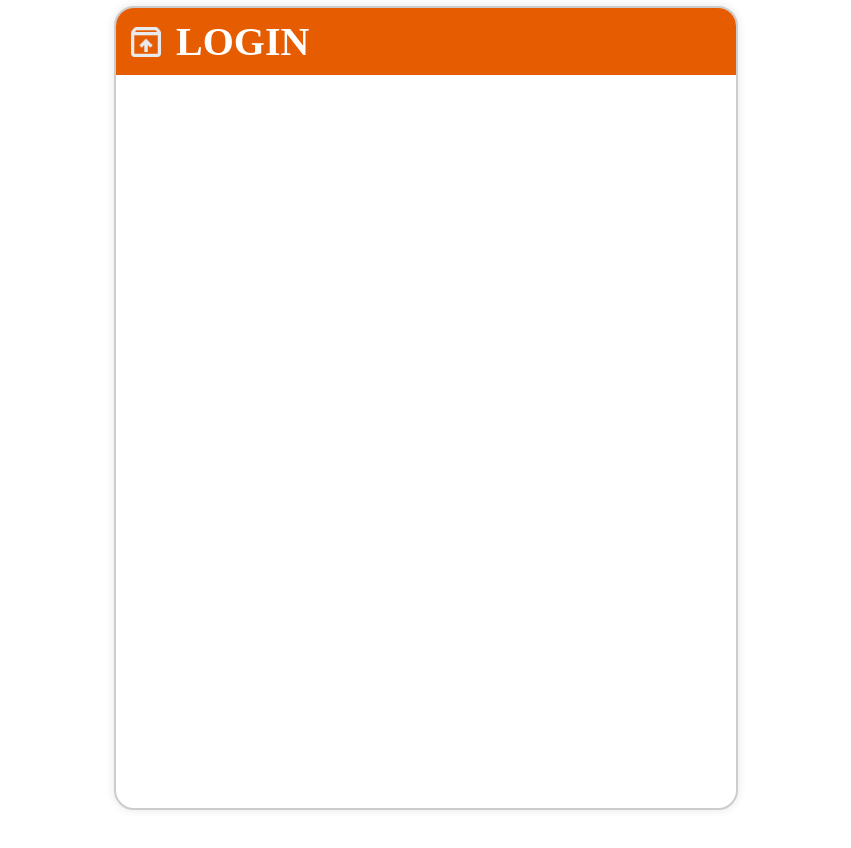
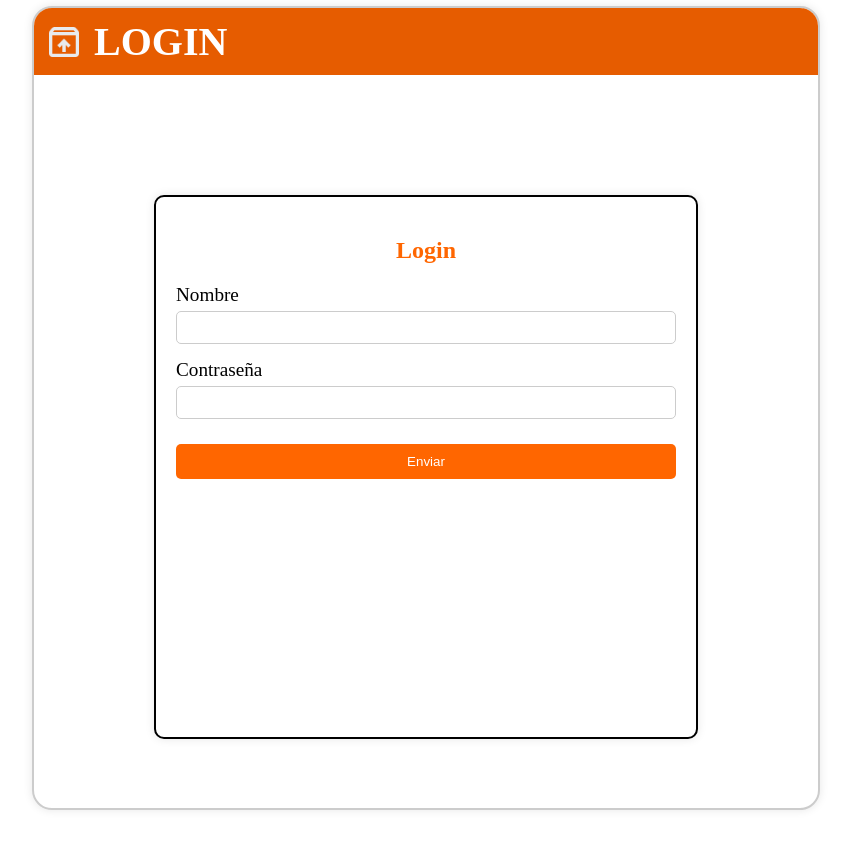
Before and after one commit to marquina2014/Proyecto_ParaBHP_Excel, a React (Vite) app: page / in a window 1280 px wide. Shown: the top 848 px of the page, without its empty margins (214-1065 px from the left). Before the commit the page ends 816 px from the top, so only its background shows below. Built offline with nearby package versions, Linux system fonts and the light colour scheme.

Commit message:
Commit para añadir el login, gabooooooooooooooooo

```diff
--- /dev/null
+++ b/src/Login.css
@@ -0,0 +1,93 @@
+.panel {
+    width: 1200px;
+    height: 800px;
+    margin: 20px auto;
+    border: 2px solid #ccc;
+    border-radius: 20px;
+    background-color: #ffffff;
+    box-shadow: 0 0 10px rgba(0, 0, 0, 0.1);
+  }
+
+  .header {
+    background-color: #e65c00;
+    color: white;
+    padding: 10px;
+    display: flex;
+    align-items: center;
+    width: 100%;
+    box-sizing: border-box;
+    border-radius: 18px 18px 0 0;
+  }
+
+  .header .icon-lock {
+    height: 40px;
+    width: 40px;
+    background-image: url('/cargar.jpg') !important;
+    background-size: cover;
+    background-position: center;
+    margin-right: 10px;
+  }
+
+  .header span {
+    font-size: 2.5em;
+    font-weight: bolder;
+  }
+
+  .content {
+    padding: 120px;
+    height: 570px;
+  }
+
+
+  .login-container {
+    width: 500px;
+    height: 500px;
+    margin: 0 auto;
+    padding: 20px;
+    border: 1px solid #ccc;
+    border-radius: 10px;
+    box-shadow: 0 0 10px rgba(0, 0, 0, 0.1);
+    background-color: #fff;
+    border: 2px solid #000000;
+
+  }
+
+  .login-container h2 {
+    text-align: center;
+    margin-bottom: 20px;
+    color: #ff6600; /* Color del título */
+  }
+
+  .input-group {
+    margin-bottom: 15px;
+    font-size: 1.2em;
+
+  }
+
+  .input-group label {
+    display: block;
+    margin-bottom: 5px;
+  }
+
+  .input-group input {
+    width: 100%;
+    padding: 8px;
+    box-sizing: border-box;
+    border: 1px solid #ccc;
+    border-radius: 5px;
+  }
+
+  button {
+    width: 100%;
+    padding: 10px;
+    margin-top: 10px;
+    background-color: #ff6600; /* Color del botón */
+    color: #fff;
+    border: none;
+    border-radius: 5px;
+    cursor: pointer;
+  }
+
+  button:hover {
+    background-color: #e65c00; /* Color del botón al pasar el mouse */
+  }
--- a/src/login.jsx
+++ b/src/login.jsx
@@ -1,13 +1,51 @@
-import React from 'react';
-import './Panel.css';
+import React, { useState } from 'react';
+import './Login.css';
 
 function Login() {
+    const [username, setUsername] = useState('');
+  const [password, setPassword] = useState('');
+
+  const handleSubmit = (e) => {
+    e.preventDefault();
+    // Aquí puedes manejar el envío de los datos del formulario
+    console.log('Username:', username);
+    console.log('Password:', password);
+  };
   return (
     <div className="panel">
     <div className="header">
       <i className="icon-lock"></i>
       <span>LOGIN</span>
 
+
+    </div>
+    <div className="content">
+    <div className="login-container">
+      <h2>Login</h2>
+      <form onSubmit={handleSubmit}>
+        <div className="input-group">
+          <label htmlFor="username">Nombre</label>
+          <input
+            type="text"
+            id="username"
+            value={username}
+            onChange={(e) => setUsername(e.target.value)}
+            required
+          />
+        </div>
+        <div className="input-group">
+          <label htmlFor="password">Contraseña</label>
+          <input
+            type="password"
+            id="password"
+            value={password}
+            onChange={(e) => setPassword(e.target.value)}
+            required
+          />
+        </div>
+        <button type="submit">Enviar</button>
+      </form>
+      </div>
     </div>
   </div>
   );
```
